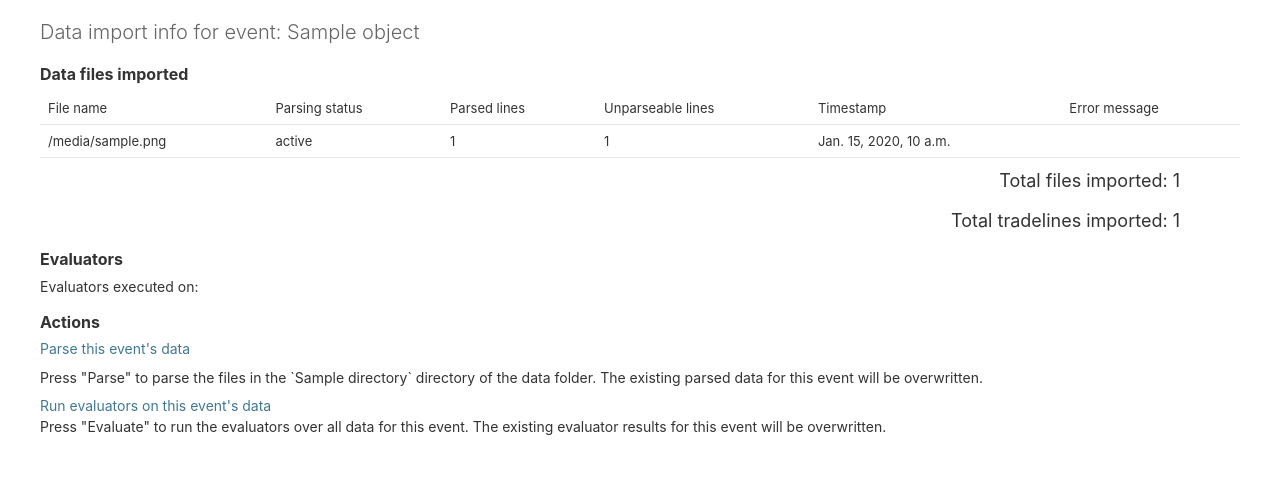
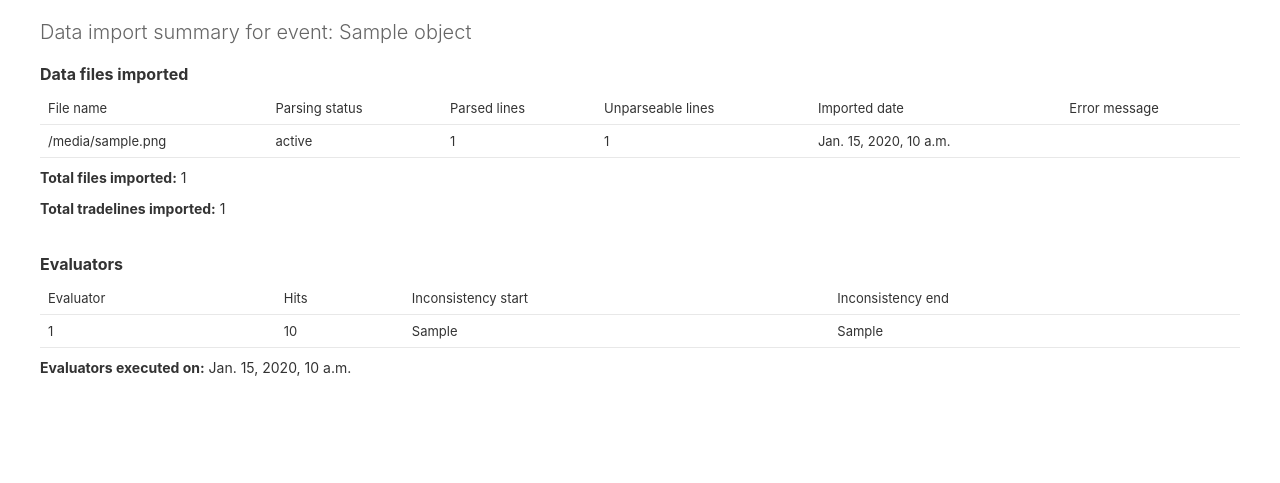
Before and after one commit to cfpb/Metro2, a Django app: template django/templates/admin/parse_m2/event_parse_eval.html in a window 1280 px wide. Shown: the part 86-569 px from the top of the page. Run offline with Django 4.2, Linux system fonts and the light colour scheme; the template is opened without the code that fills it: most values are stand-ins (such as "Sample title", 1, 10 or a date in 2020).

Commit message:
More additions to admin page

```diff
--- a/django/django_application/settings/base.py
+++ b/django/django_application/settings/base.py
@@ -40,6 +40,7 @@ INSTALLED_APPS = [
     'django.contrib.sessions',
     'django.contrib.messages',
     'django.contrib.staticfiles',
+    'django.contrib.humanize',
     'users',
     'parse_m2.apps.ParseM2Config',
     'evaluate_m2.apps.EvaluateM2Config',
--- a/django/evaluate_m2/models.py
+++ b/django/evaluate_m2/models.py
@@ -35,6 +35,7 @@ class EvaluatorResultSummary(models.Model):
     accounts_affected = models.IntegerField(null=True)
     inconsistency_start = models.DateField(null=True)
     inconsistency_end = models.DateField(null=True)
+    timestamp = models.DateTimeField(auto_now_add=True)
 
     def __str__(self) -> str:
         return f"Event: {self.event} - {self.evaluator}"
--- a/django/templates/admin/parse_m2/event_parse_eval.html
+++ b/django/templates/admin/parse_m2/event_parse_eval.html
@@ -1,9 +1,9 @@
 {% extends 'admin/base_site.html' %}
-{% load i18n admin_urls static admin_modify %}
+{% load i18n admin_urls static admin_modify humanize %}
 
 {% block breadcrumbs %}
 <div class="breadcrumbs">
-<a href="{% url 'admin:index' %}">{% translate 'Home' %}</a>
+<a href="{% url 'admin:index' %}">Home</a>
 &rsaquo; <a href="/admin/parse_m2/">Parse M2</a>
 &rsaquo; <a href="/admin/parse_m2/metro2event/">Metro2 Events</a>
 &rsaquo; <a href="/admin/parse_m2/metro2event/{{ object.id }}">{{ object.name }}</a>
@@ -12,7 +12,7 @@
 {% endblock %}
 
 {% block content %}
-    <h1>Data import info for event: {{ object.name }}</h1>
+    <h1>Data import summary for event: {{ object.name }}</h1>
     {% if object.m2datafile_set.first %}
         <h2>Data files imported</h2>
 
@@ -23,7 +23,7 @@
                 <td>Parsing status</td>
                 <td>Parsed lines</td>
                 <td>Unparseable lines</td>
-                <td>Timestamp</td>
+                <td>Imported date</td>
                 <td>Error message</td>
             </tr>
             </thead>
@@ -32,8 +32,8 @@
                 <tr>
                     <td>{{ file.file_name }}</td>
                     <td>{{ file.parsing_status }}</td>
-                    <td>{{ file.accountholder_set.count }}</td>
-                    <td>{{ file.unparseabledata_set.count }}</td>
+                    <td>{{ file.accountholder_set.count|intcomma }}</td>
+                    <td>{{ file.unparseabledata_set.count|intcomma }}</td>
                     <td>{{ file.timestamp }}</td>
                     <td>{{ file.error_message }}</td>
                 </tr>
@@ -41,37 +41,39 @@
             </tbody>
         </table>
 
-        <p style="font-size: 18px;text-align: end;padding-right: 60px;"> Total files imported: {{ object.m2datafile_set.count }} </p>
-        <p style="font-size: 18px;text-align: end;padding-right: 60px;"> Total tradelines imported: {{ object.total_tradelines }} </p>
+        <p><b>Total files imported:</b> {{ object.m2datafile_set.count|intcomma }} </p>
+        <p><b>Total tradelines imported:</b> {{ object.total_tradelines|intcomma }} </p>
 
     {% else %}
         <h3>No data files have been imported for this event</h3>
     {% endif %}
 
-    <h2>Evaluators</h2>
-    {% if object.evaluatorresultset_set.first %}
-        <p>Evaluators executed on: </p>
+    <h2 style="padding-top: 20px;">Evaluators</h2>
+    {% if object.evaluatorresultsummary_set.first %}
+        <table style="width: 100%; margin-bottom: 10px;">
+            <thead>
+            <tr>
+                <td>Evaluator</td>
+                <td>Hits</td>
+                <td>Inconsistency start</td>
+                <td>Inconsistency end</td>
+            </tr>
+            </thead>
+            <tbody>
+            {% for result in object.evaluatorresultsummary_set.all %}
+                <tr>
+                    <td>{{ result.evaluator.id }}</td>
+                    <td>{{ result.hits|intcomma }}</td>
+                    <td>{{ result.inconsistency_start }}</td>
+                    <td>{{ result.inconsistency_end }}</td>
+                </tr>
+            {% endfor %}
+            </tbody>
+        </table>
+
+        <p><b>Evaluators executed on:</b> {{ object.evaluatorresultsummary_set.first.timestamp }}</p>
     {% else %}
         <h3>No evaluators have been run for this event</h3>
     {% endif %}
 
-    <h2>Actions</h2>
-    {% if object.directory %}
-        <a href="/api/events/{{ object.id }}/parse/">Parse this event's data</a>
-        <p></p>Press "Parse" to parse the files in the `{{ object.directory }}` directory of the data folder.
-        {% if object.m2datafile_set.first %}
-            The existing parsed data for this event will be overwritten.
-        {% endif %}
-        </p>
-
-        <a href="/api/events/{{ object.id }}/evaluate/">Run evaluators on this event's data</a>
-        <p>Press "Evaluate" to run the evaluators over all data for this event.
-        {% if object.evaluatorresultsummary_set.first %}
-            The existing evaluator results for this event will be overwritten.
-        {% endif %}
-        </p>
-    {% else %}
-        <p>In order to begin the parsing process, fill in the "Directory" field for this event to indicate where the raw data files are located.</p>
-    {% endif %}
-
 {% endblock %}
```
Also changed, not shown: django/evaluate_m2/migrations/0009_evaluatorresultsummary_timestamp.py (added).
